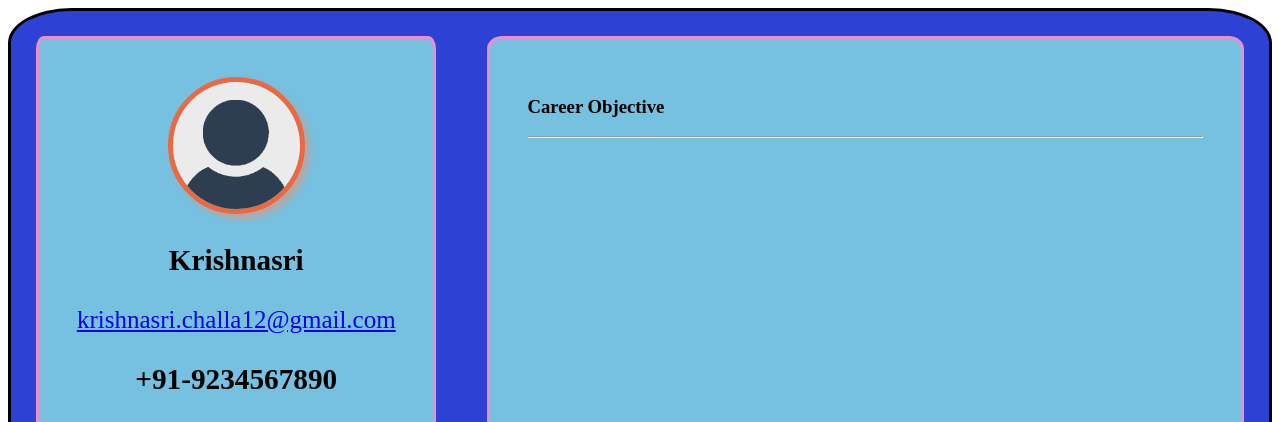
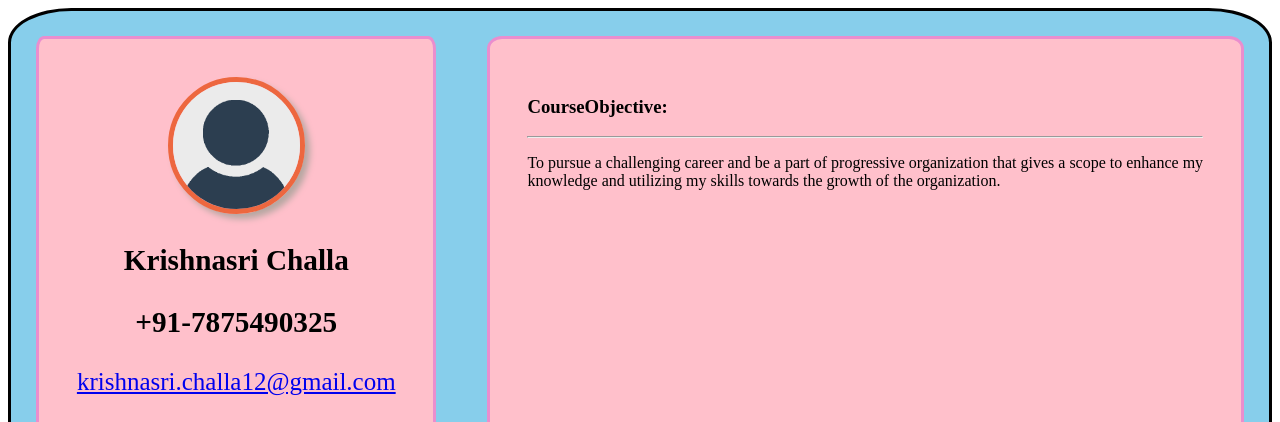
Before and after one commit to nidamarthimanasa98/ProgressiveWebApps-1, a plain HTML site: page index.html in a window 1280 px wide. Shown: the top 422 px of the page. Drawn offline with Linux system fonts and the light colour scheme.

Commit message:
commited

```diff
--- /dev/null
+++ b/data.json
@@ -0,0 +1,14 @@
+{"basics":{
+  "image":"user.png",
+  "name":"Krishnasri Challa",
+  "phoneno":"+91-7875490325",
+  "email":"krishnasri.challa12@gmail.com",
+  "Address":"SRKR engineering college,Bhimavaram."
+
+},
+"CareerObjective":
+{
+  "info":"To pursue a challenging career and be a part of progressive organization that gives a scope to enhance my knowledge and utilizing my skills towards the growth of the organization."
+}
+
+}
--- a/index.html
+++ b/index.html
@@ -1,4 +1,4 @@
-<!DOCTYPE html>
+
 <html>
 <head>
   <title>webapps</title>
@@ -8,21 +8,23 @@
 <body>
   <div class="parent">
     <div class="childone">
-      <img src="user.png" alt="error">
-      <h3> Krishnasri</h3>
+      <!--<img src="user.png" alt="error">
+      <h3> Krishnasri challa</h3>
       <a href="mailto:krishnasri.challa12@gmail.com">krishnasri.challa12@gmail.com</a>
       <h3>+91-9234567890</h3>
       <h2>Address:</h2>
       <hr>
       <p>SRKR engineering college<br>
       Chinna amiram<br>
-      Bhimavaram.</p>
+      Bhimavaram.</p>-->
     </div>
     <div class="childtwo">
-      <h3>Career Objective</h3>
-      <hr>
+      <!-- <h3>Career Objective</h3>
+      <hr> -->
     </div>
+  </div>
+  <script type="text/javascript" src="main.js">
 
-  </div>
+  </script>
 </body>
 </html>
--- /dev/null
+++ b/main.js
@@ -0,0 +1,56 @@
+function getfile(file,callback)
+{
+  var xhr=new XMLHttpRequest();
+  xhr.overrideMimeType("application/json");
+  xhr.open("GET",file,true);
+  xhr.onreadystatechange=function(){
+    if(xhr.readyState === 4 && xhr.status=="200"){
+    callback(xhr.responseText);
+  }
+  };
+xhr.send(null);
+}
+getfile("data.json",function(text){
+  var data=JSON.parse(text);
+  console.log(data);
+  details(data.basics);
+  career(data.CareerObjective);
+})
+var child=document.querySelector(".childone");
+function details(det)
+{
+  var img=document.createElement("img");
+  img.src=det.image;
+  child.appendChild(img);
+  var name=document.createElement("h3");
+  name.textContent = det.name;
+  child.appendChild(name);
+  var phoneno=document.createElement("h3");
+  phoneno.textContent=det.phoneno;
+  child.appendChild(phoneno);
+  var mail=document.createElement("a");
+  mail.href="mailto:krishnasri.challa12@gmail.com";
+  mail.textContent=det.email;
+  child.appendChild(mail);
+  var address1=document.createElement("h2");
+  address1.textContent="Address:";
+  child.appendChild(address1);
+  var line=document.createElement("hr");
+  child.appendChild(line);
+  var Address=document.createElement("h3");
+  Address.textContent=det.Address;
+  child.appendChild(Address);
+}
+
+var child2=document.querySelector(".childtwo");
+function career(careerinfo)
+{
+  var cr1=document.createElement("h3");
+  cr1.textContent="CourseObjective:";
+  child2.appendChild(cr1);
+  var line1=document.createElement("hr");
+  child2.appendChild(line1);
+  var cr2=document.createElement("p");
+  cr2.textContent=careerinfo.info;
+  child2.appendChild(cr2);
+}
--- a/style.css
+++ b/style.css
@@ -4,7 +4,7 @@
   flex-direction: row;
   border: 3px solid #000;
   border-radius: 5%;
-  background-color:#2D42D4;
+  background-color:skyblue;
 }
 .childone
 {
@@ -15,7 +15,7 @@
   border-radius: 2%;
   text-align: center;
   font-size: 25px;
-  background-color: #76C0E0;
+  background-color: pink;
 }
 img{
   width: 40%;
@@ -32,7 +32,7 @@ img{
   margin: 2%;
   width: 70%;
   border-radius: 2%;
-  background-color: #76C0E0;
+  background-color: pink;
 }
 @media only screen and (min-width:320px) and (max-width:480px) {
   .parent
```
Also changed, not shown: file.json (deleted, +0 -7 lines), tyle.css (deleted).
